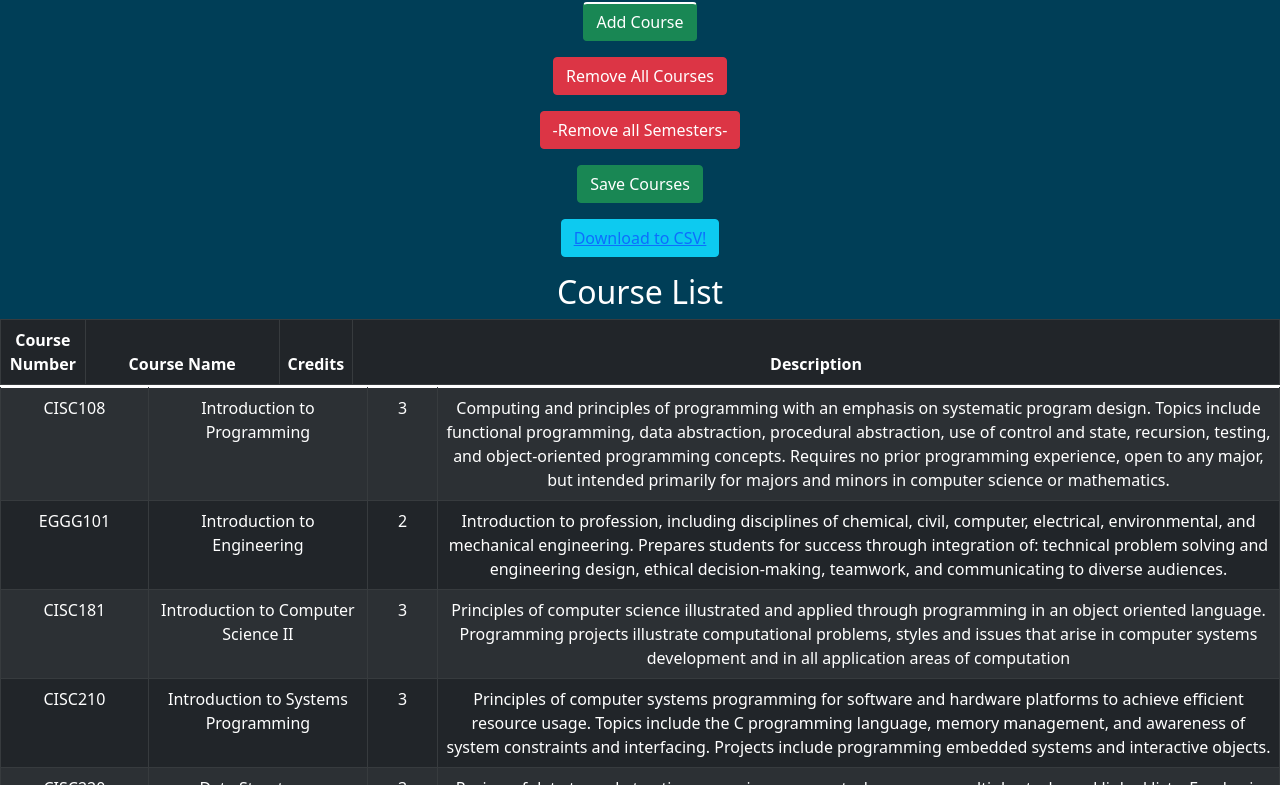
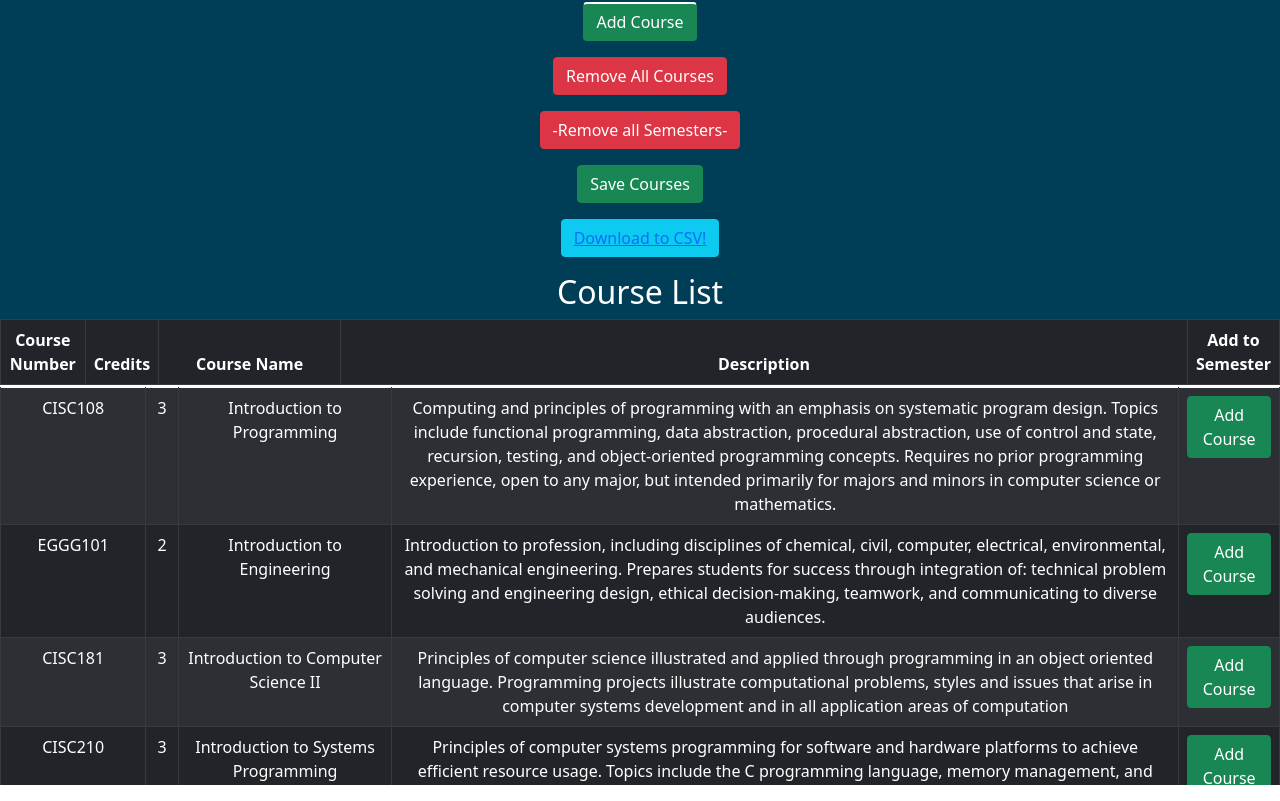
Before and after one commit to UD-CISC275-F21/ud-cis-scheduler-team-10, a React (Create React App) app: page / in a window 1280 px wide. Shown: the part 1205-2006 px from the top of the page. Built offline with nearby package versions, Linux system fonts and the light colour scheme.

Commit message:
added courselist addcourse button

```diff
--- a/src/App.tsx
+++ b/src/App.tsx
@@ -2,7 +2,7 @@ import React from "react";
 import "./App.css";
 import "bootstrap/dist/css/bootstrap.min.css";
 import { SemesterTab } from "./components/SemesterTab";
-import { CourseList } from "./components/CourseList";
+//import { CourseList } from "./components/CourseList";
 import {WelcomeModal} from "./components/WelcomeModal";
 import CourseData from "./data/courses.json";
 import { Semester } from "./interfaces/Semester";
@@ -52,10 +52,7 @@ function App(): JSX.Element {
             <h1>UD CIS Scheduler</h1>
             <WelcomeModal></WelcomeModal>
             <SemesterTab semester1={semester1} semester2={semester2} semester3={semester3} semester4 = {semester4} semester5 = {semester5} semester6 = {semester6} semester7 = {semester7} semester8 = {semester8}></SemesterTab>
-            <div>
-                <h2>Course List</h2>
-                <CourseList></CourseList>
-            </div>
+
         </div>
     );
 }
--- /dev/null
+++ b/src/components/AddCourseModal.tsx
@@ -0,0 +1,38 @@
+import React from "react";
+import { Button, ButtonGroup, Modal} from "react-bootstrap";
+import { Course } from "../interfaces/Course";
+import { Semester } from "../interfaces/Semester";
+
+
+export function AddCourseModal ({visible, setVisible, newCourse, semesters, addToSemester}: {visible: boolean, setVisible: (vis: boolean) => void, newCourse: Course, semesters: Semester[], addToSemester: (t: string, c: Course) => void}): JSX.Element {
+
+    const addCourse = (semesterTitle: string) => {
+        addToSemester(semesterTitle, newCourse);
+        setVisible(false);
+    };
+
+    const hide = () => setVisible(false);
+
+    return (
+        <Modal show={visible} onHide={hide}>
+            <Modal.Header closeButton>
+                <Modal.Title>Add Course to Semester</Modal.Title>
+            </Modal.Header>
+
+            <Modal.Body>
+                <h5>Choose which semester you would like to add the course to:</h5>
+                <ButtonGroup vertical>
+                    { semesters.map(semester => {
+                        return(
+                            <Button key={semester.Title} onClick={() => addCourse(semester.Title)}>{semester.Title}</Button>
+                        );
+                    })}
+                </ButtonGroup>
+            </Modal.Body>
+
+            <Modal.Footer>
+                <Button data-testid="close-button" variant="secondary" onClick={hide}>Close</Button>
+            </Modal.Footer>
+        </Modal>
+    );
+}
--- a/src/components/CourseList.tsx
+++ b/src/components/CourseList.tsx
@@ -2,8 +2,13 @@ import Courses from "../data/courses.json";
 import { Table } from "react-bootstrap";
 import React from "react";
 import "./CourseList.css";
+import { Semester } from "../interfaces/Semester";
+import { Course } from "../interfaces/Course";
+import { CourseListCourseRow } from "./CourseListCourseRow";
 
-export function CourseList (): JSX.Element {
+export function CourseList ({semesters, addToSemester}: {semesters: Semester[], addToSemester:(t: string, c: Course) => void}): JSX.Element {
+
+
     return (
         <div className="course-table-div" >
             <Table striped
@@ -14,20 +19,16 @@ export function CourseList (): JSX.Element {
                 <thead className="course-table-head">
                     <tr>
                         <th className="course-number">Course Number</th>
+                        <th className="course-credits">Credits</th>
                         <th className="course-name">Course Name</th>
-                        <th className="course-credits">Credits</th>
                         <th className="course-description">Description</th>
+                        <th className="add-course">Add to Semester</th>
                     </tr>
                 </thead>
                 <tbody className="course-table-body">
                     { Courses.map(course => {
                         return(
-                            <tr key={course.Number}>
-                                <td>{ course.Number }</td>
-                                <td>{ course.Name }</td>
-                                <td className="credits">{ course.Credits }</td>
-                                <td>{ course.Description }</td>
-                            </tr>
+                            <CourseListCourseRow key={course.Number} course={course} semesters={semesters} addToSemester={addToSemester}></CourseListCourseRow>
                         );
                     })}
                 </tbody>
--- /dev/null
+++ b/src/components/CourseListCourseRow.tsx
@@ -0,0 +1,25 @@
+import React, { useState } from "react";
+import { Button } from "react-bootstrap";
+import { Course } from "../interfaces/Course";
+import { Semester } from "../interfaces/Semester";
+import { AddCourseModal } from "./AddCourseModal";
+
+
+export function CourseListCourseRow ({course, semesters, addToSemester}: {course: Course, semesters: Semester[], addToSemester: (t: string, c: Course) => void}): JSX.Element {
+    const [visible, setVisible] = useState(false);
+
+    function showAddCourseModal() {
+        setVisible(true);
+    }
+
+    return(
+        <tr>
+            <td>{course.Number}</td>
+            <td>{course.Credits}</td>
+            <td>{course.Name}</td>
+            <td>{course.Description}</td>
+            <td><Button variant="success" onClick={showAddCourseModal}>Add Course</Button></td>
+            <AddCourseModal visible={visible} setVisible={setVisible} newCourse={course} semesters={semesters} addToSemester={addToSemester}></AddCourseModal>
+        </tr>
+    );
+}
--- a/src/components/SemesterTab.tsx
+++ b/src/components/SemesterTab.tsx
@@ -5,6 +5,7 @@ import { Semester } from "../interfaces/Semester";
 import { CourseRow } from "./CourseRow";
 import { CSVLink } from "react-csv";
 import {cloneDeep} from "lodash";
+import { CourseList } from "./CourseList";
 
 
 
@@ -26,7 +27,6 @@ export function SemesterTab({semester1, semester2, semester3, semester4, semeste
     const [semesterCount, setSemesterCount] = useState(loadCourses.length);
     const [semesterNumber, setSemesterNumber] = useState(loadCourses.length + 1);
     const [semesters, setSemesters] = useState(loadCourses);
-
 
     function editCourse(oldCourse: Course, newCourse: Course, title: string) {
         for (let i = 0; i < semesters.length; i++) {
@@ -113,6 +113,15 @@ export function SemesterTab({semester1, semester2, semester3, semester4, semeste
         }
     };
 
+    const addToSemester = (semesterTitle: string, newCourse: Course) => {
+        for (let i = 0; i < semesters.length; i++) {
+            if (semesters[i].Title === semesterTitle) {
+                const newArr = [...semesters];
+                newArr[i].Courses = [...newArr[i].Courses, newCourse];
+                setSemesters([...newArr]);
+            }
+        }
+    };
 
     if(semesterCount !== 0){
         return (
@@ -162,6 +171,11 @@ export function SemesterTab({semester1, semester2, semester3, semester4, semeste
                     </div>
                 </div>
 
+                <div>
+                    <h2>Course List</h2>
+                    <CourseList semesters={semesters} addToSemester={addToSemester}></CourseList>
+                </div>
+
             </div>
         );
     } else{
@@ -175,6 +189,11 @@ export function SemesterTab({semester1, semester2, semester3, semester4, semeste
                     <p></p>
                 </div>
                 <Button variant = 'success' onClick = {save}>Save Courses</Button>
+
+                <div>
+                    <h2>Course List</h2>
+                    <CourseList semesters={semesters} addToSemester={addToSemester}></CourseList>
+                </div>
             </div>
         );
     }
```
